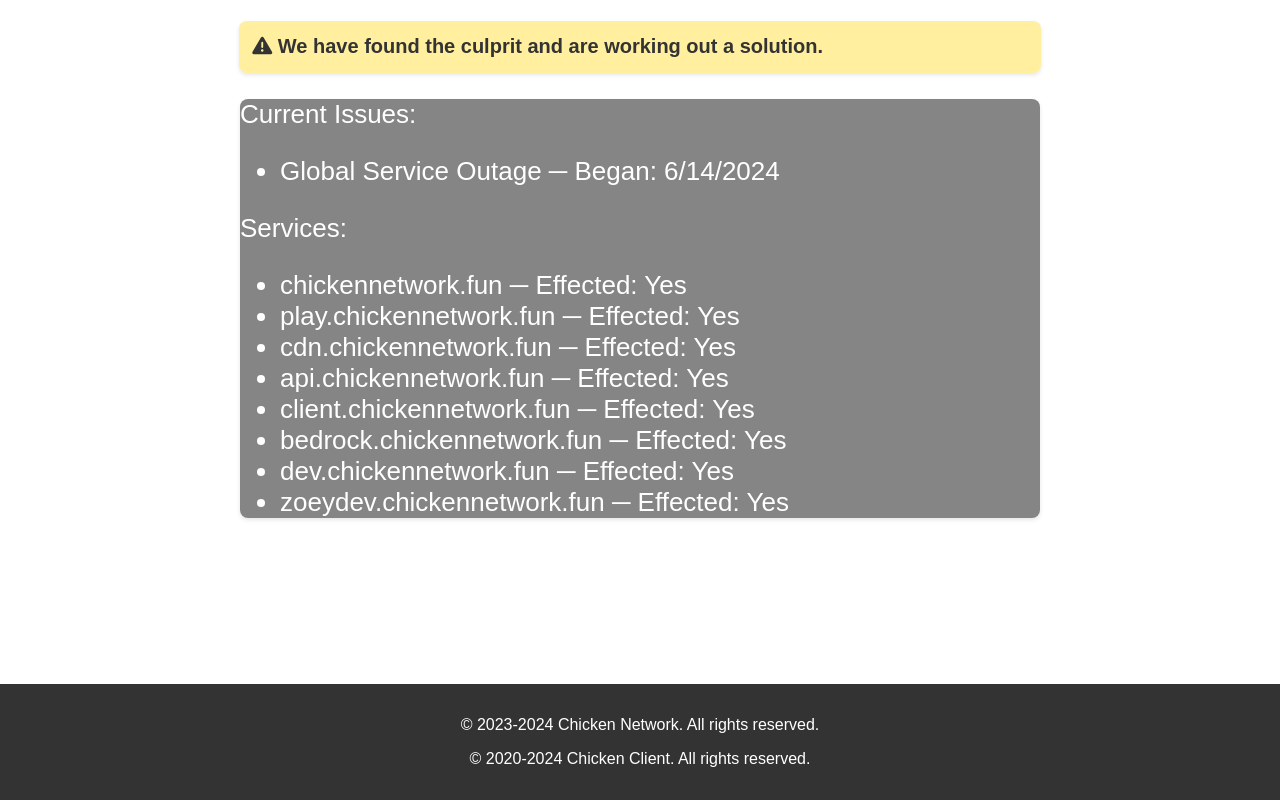
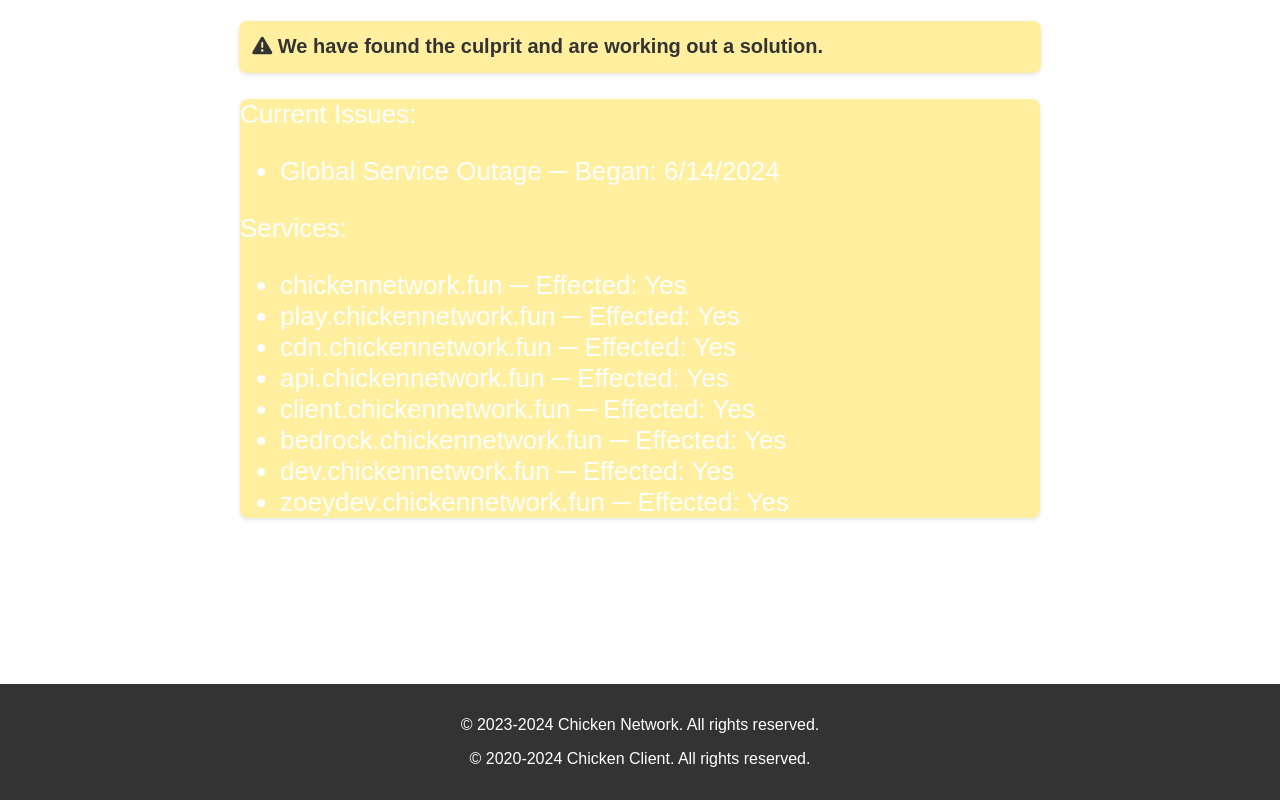
Before and after one commit to Chicken-Network/chicken-network.github.io, a plain HTML site: page index.html in a window 1280 px wide. Drawn offline with Linux system fonts and the light colour scheme.

Commit message:
Update styles.css

```diff
--- a/styles.css
+++ b/styles.css
@@ -48,7 +48,7 @@ main {
     padding: 5;
     font-size: 26px;
     color: white;
-    background-color: #858585;
+    background-color: #ffd50061;
     box-shadow: 0 2px 4px rgba(0, 0, 0, 0.1);
     border-radius: 8px;
 }
```
